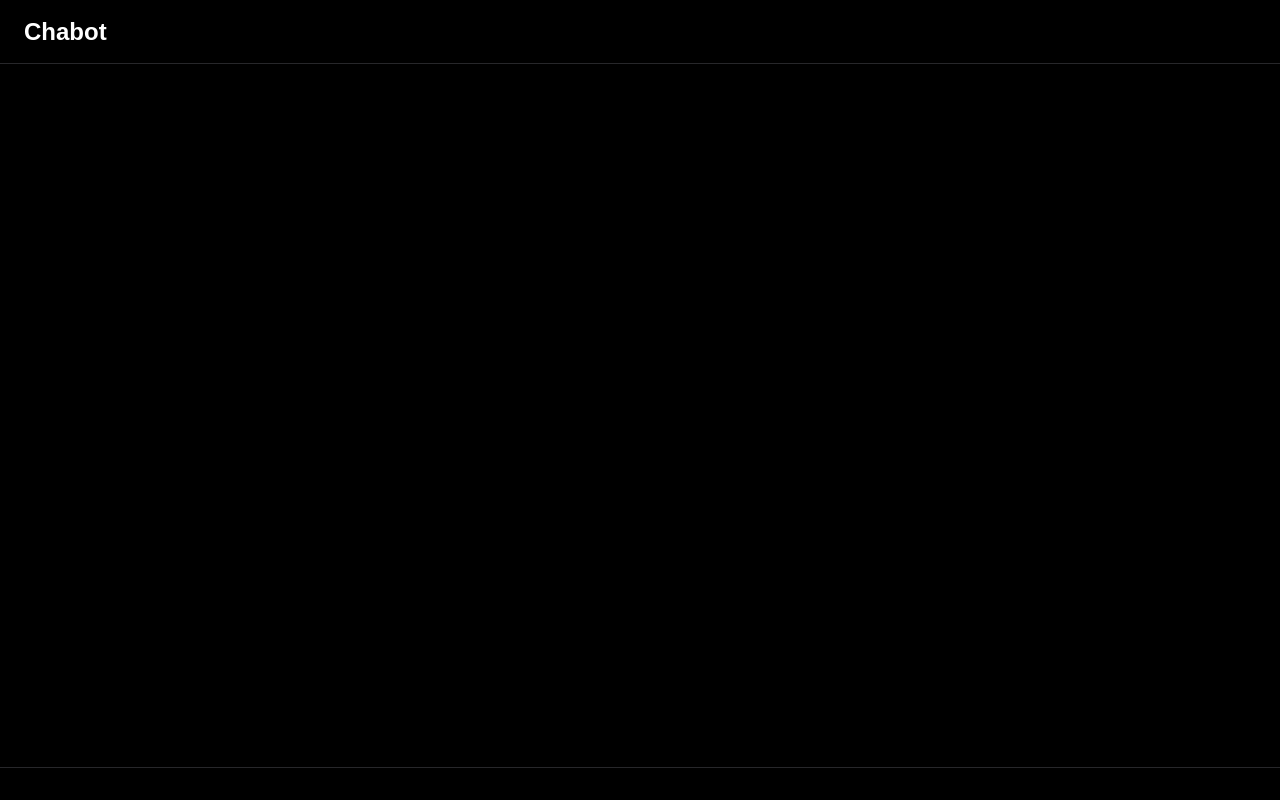
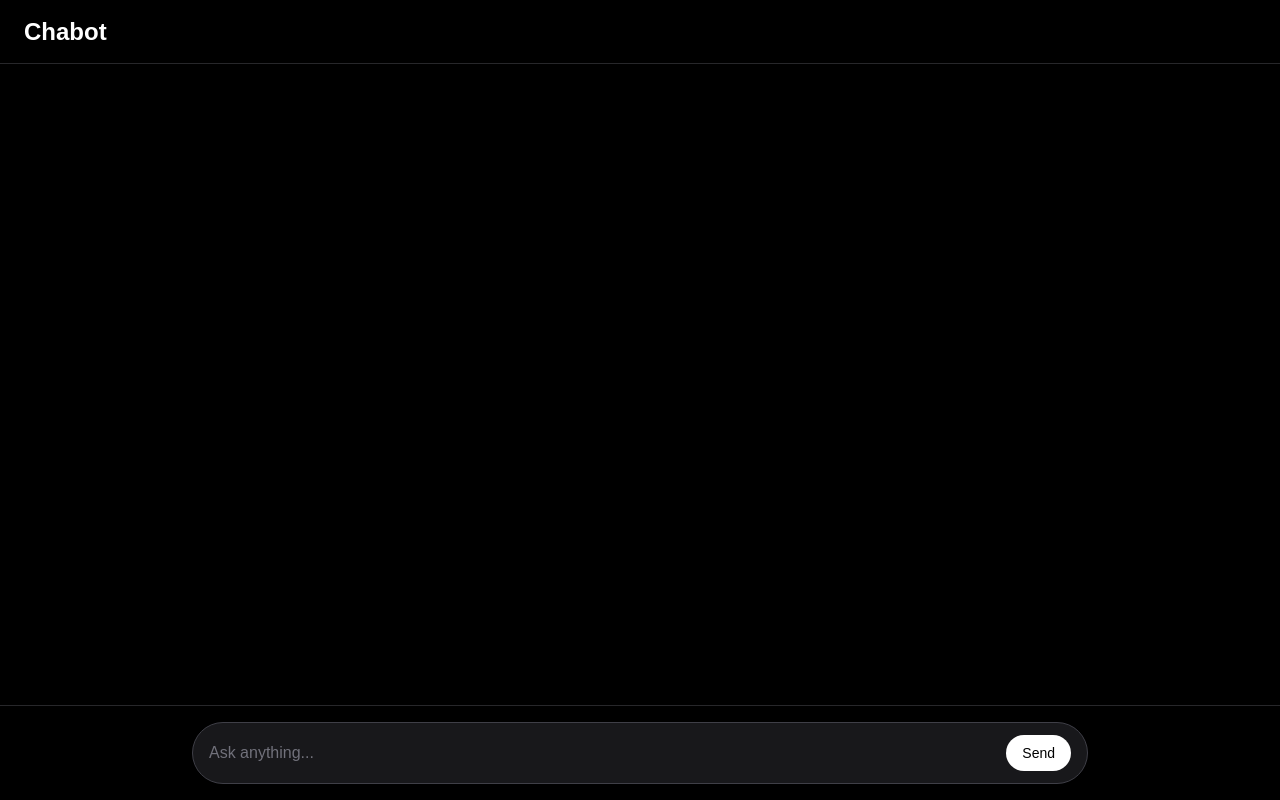
Before and after one commit to randiwrodrigo/ai-chatbot, a Next.js app: page / in a window 1280 px wide. Built offline with nearby package versions, Linux system fonts and the light colour scheme.

Commit message:
Create message input component

```diff
--- a/components/chat/Chat.tsx
+++ b/components/chat/Chat.tsx
@@ -1,3 +1,5 @@
+import MessageInput from "./MessageInput";
+
 export default function Chat() {
   return (
     <main className="flex h-screen flex-col bg-black text-white">
@@ -13,7 +15,7 @@ export default function Chat() {
 
       {/* Input */}
       <footer className="border-t border-zinc-800 p-4">
-        {/* Input will go here */}
+        <MessageInput />
       </footer>
     </main>
   );
--- /dev/null
+++ b/components/chat/MessageInput.tsx
@@ -0,0 +1,17 @@
+"use client";
+
+export default function MessageInput() {
+  return (
+    <div className="mx-auto flex w-full max-w-4xl items-center gap-3 rounded-full border border-zinc-700 bg-zinc-900 px-4 py-3">
+      <input
+        type="text"
+        placeholder="Ask anything..."
+        className="flex-1 bg-transparent text-white placeholder:text-zinc-500 outline-none"
+      />
+
+      <button className="rounded-full bg-white px-4 py-2 text-sm font-medium text-black transition hover:bg-zinc-200">
+        Send
+      </button>
+    </div>
+  );
+}
```
